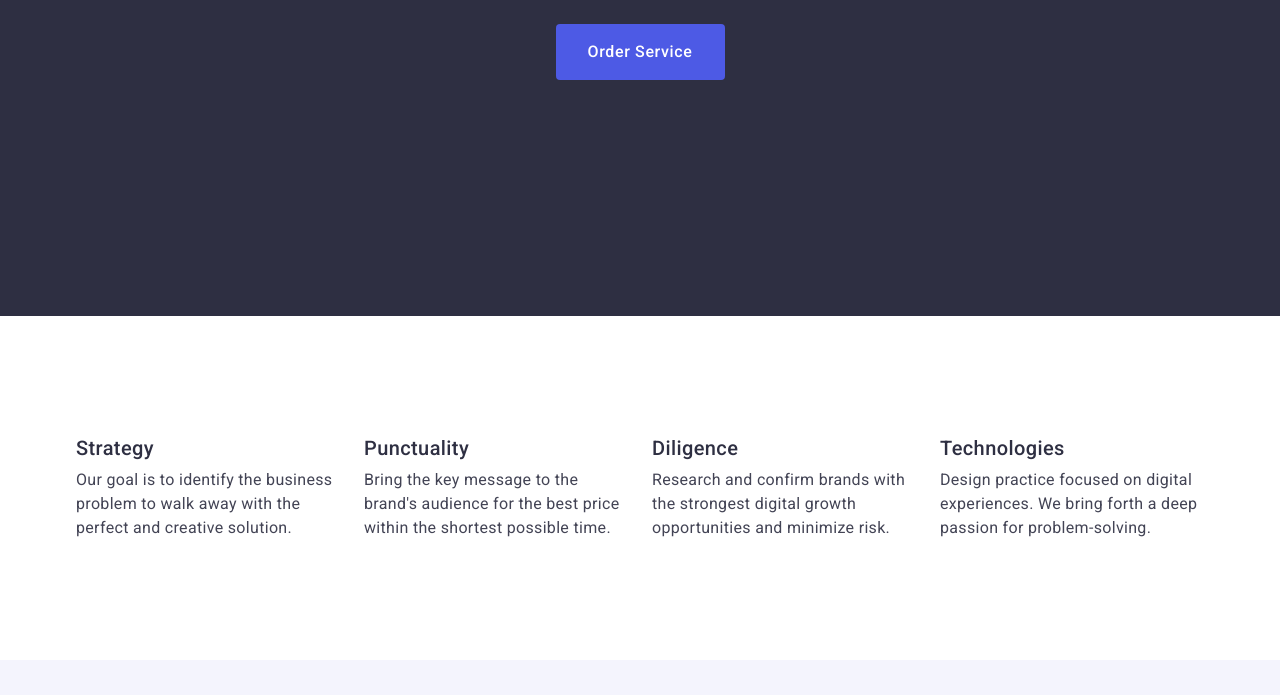
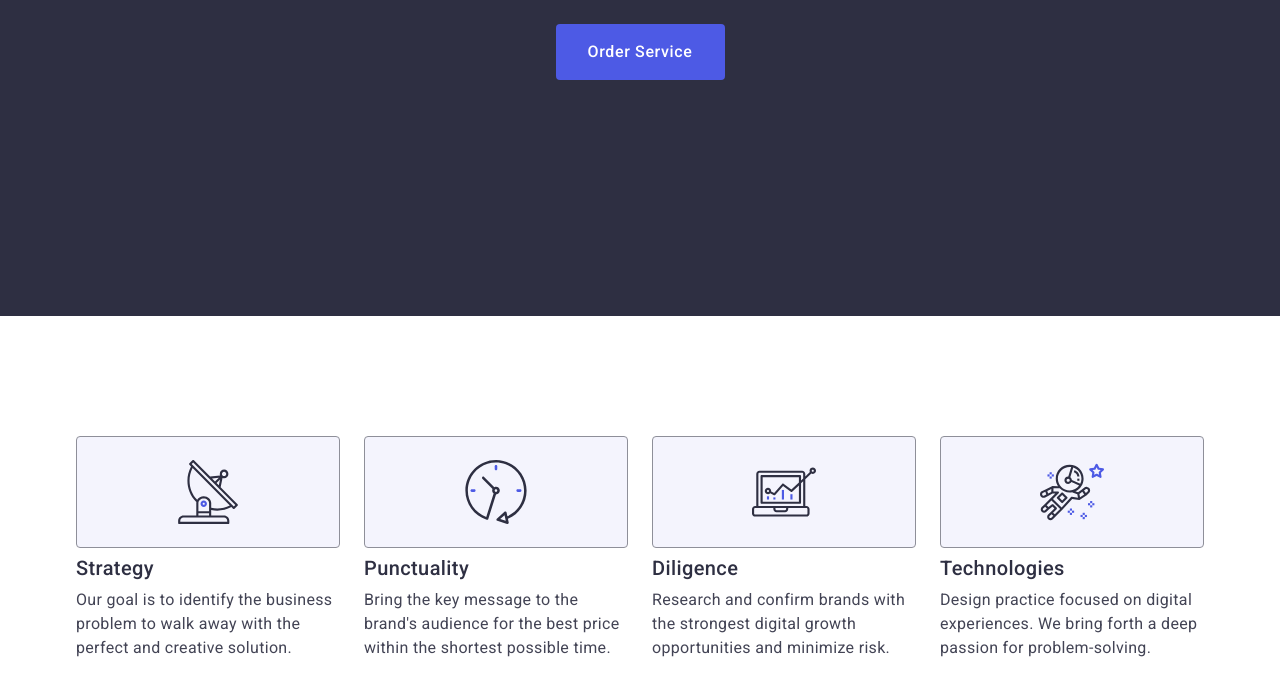
Before and after one commit to MedveShyt558/goit-markup-hw-04, a plain HTML site: page index.html in a window 1280 px wide. Shown: the part 405-1100 px from the top of the page. Drawn offline with nearby package versions, Linux system fonts and the light colour scheme.

Commit message:
fixed 2 sectoin

```diff
--- a/css/style.css
+++ b/css/style.css
@@ -233,6 +233,17 @@ a {
     width: calc((100% - 72px) / 4);
 }
 
+.adv-icon {
+    display: flex;
+    justify-content: center;
+    align-items: center;
+    height: 112px;
+    background-color: #f4f4fd;
+    border-radius: 4px;
+    border: 1px solid #8e8f99;
+    margin-bottom: 8px;
+}
+
 .title-tree {
         font-weight: 500;
         font-size: 20px;
--- a/index.html
+++ b/index.html
@@ -48,19 +48,39 @@
                 <h2 class="visually-hidden">PP</h2>
                 <ul class="adv-list">
                     <li class="adv-list-link">
+                        <div class="adv-icon">
+                            <svg width="64px" height="64px">
+                                <use href="./images/icons.svg#icon-antenna"></use>
+                            </svg>
+                        </div>
                         <h3 class="title-tree">Strategy</h3>
                         <p class="text">Our goal is to identify the business
                         problem to walk away with the perfect and creative solution.</p>
                     </li>
                     <li class="adv-list-link">
+                        <div class="adv-icon">
+                            <svg width="64px" height="64px">
+                                <use href="./images/icons.svg#icon-clock"></use>
+                            </svg>
+                        </div>
                         <h3 class="title-tree">Punctuality</h3>
                         <p class="text">Bring the key message to the brand's audience for the best price within the shortest possible time.</p>
                     </li>
                     <li class="adv-list-link">
+                        <div class="adv-icon">
+                            <svg width="64px" height="64px">
+                                <use href="./images/icons.svg#icon-diagram"></use>
+                            </svg>
+                        </div>
                         <h3 class="title-tree">Diligence</h3>
                         <p class="text">Research and confirm brands with the strongest digital growth opportunities and minimize risk.</p>
                     </li>
                     <li class="adv-list-link">
+                        <div class="adv-icon">
+                            <svg width="64px" height="64px">
+                                <use href="./images/icons.svg#icon-astronaut"></use>
+                            </svg>
+                        </div>
                         <h3 class="title-tree">Technologies</h3>
                         <p class="text">Design practice focused on digital experiences. We bring forth a deep passion for problem-solving.</p>
                     </li>
```
Also changed, not shown: images/icons.svg (added).
